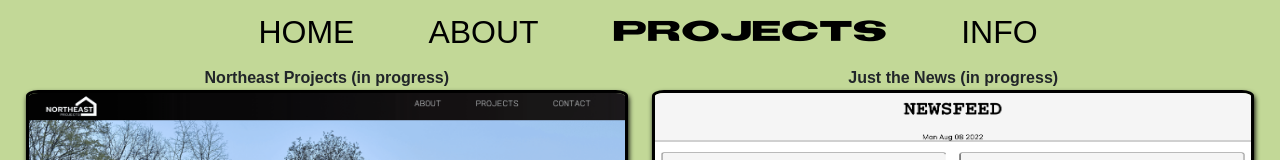
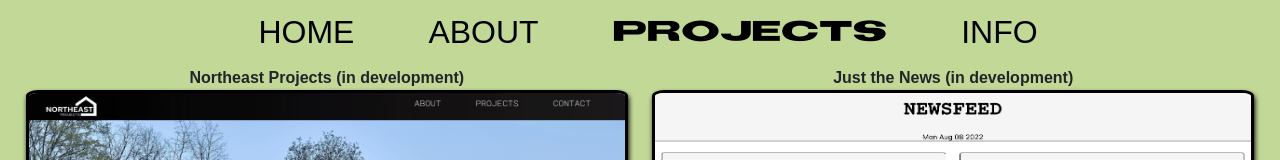
Before and after one commit to mloercher/ml_portfolio, a React (Create React App) app: page /projects in a window 1280 px wide. Shown: the top 160 px of the page. Built offline with nearby package versions, Linux system fonts and the light colour scheme; a web font is replaced by a local one.

Commit message:
changed progress to dev

```diff
--- a/src/components/Projects/index.js
+++ b/src/components/Projects/index.js
@@ -16,14 +16,14 @@ function Projects() {
     <div class="projContainer">
       <div class="row" id="row1">
         <Project
-          name="Northeast Projects (in progress)"
+          name="Northeast Projects (in development)"
           link="https://mloercher.github.io/northeast_projects"
           img={NE_Projects}
           alt="ne projects logo"
           git="https://github.com/mloercher/northeast_projects"
         />
         <Project
-          name="Just the News (in progress)"
+          name="Just the News (in development)"
           link="https://github.com/mloercher/just_the_news"
           img={just_the_news}
           alt="just the news projects logo"
```
Also changed, not shown: 1 other file (tests, documents, lock files or other folders).
